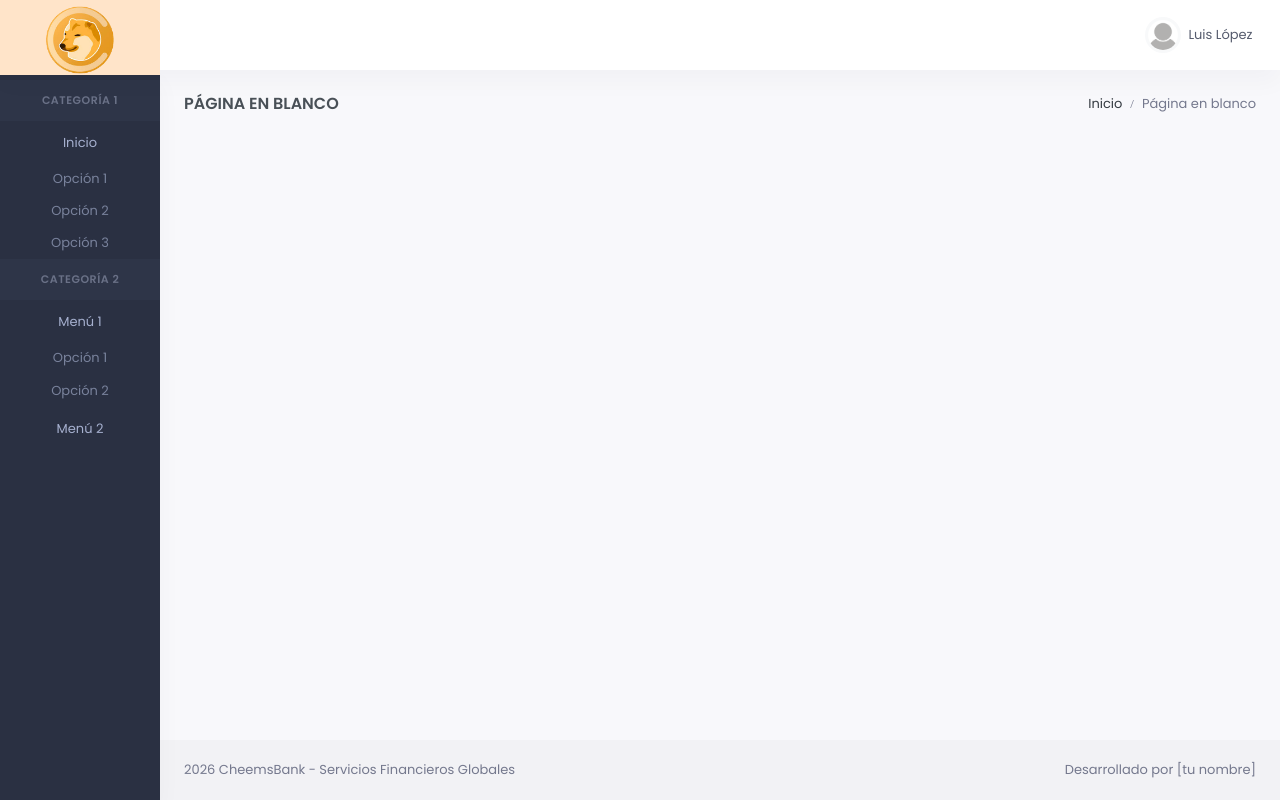
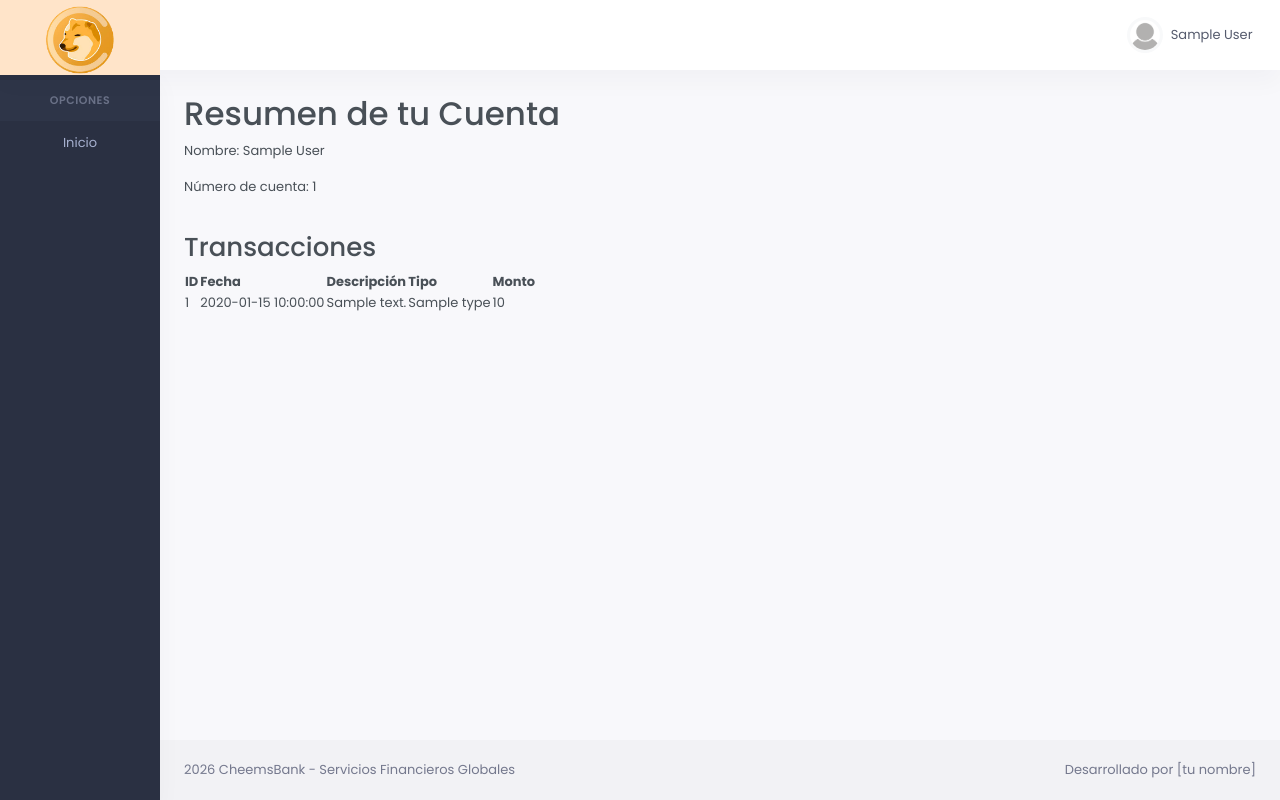
Before and after one commit to derektorres/dogobank, a Flask app: template templates/welcome.html in a window 1280 px wide. Run offline with Flask 3, Linux system fonts and the light colour scheme; a user stored in the database is signed in; tables that the repository leaves empty or names only in its code hold one stand-in row (values such as "Sample post"); the template is opened without the code that fills it: most values are stand-ins (such as "Sample title", 1, 10 or a date in 2020); some libraries are stand-ins or nearby versions.

Commit message:
se agrego el historial de transacciones

```diff
--- a/app.py
+++ b/app.py
@@ -1,7 +1,8 @@
 from flask import Flask, render_template, request, jsonify, redirect, url_for
 from entities.user import User
-from flask_login import LoginManager, login_user, login_required, logout_user
+from flask_login import LoginManager, login_user, login_required, logout_user, current_user
 from dotenv import load_dotenv
+from entities.account import Account
 import os
 
 load_dotenv()
@@ -23,7 +24,8 @@ def signup():
 @app.route('/welcome')
 @login_required
 def welcome():
-    return render_template('welcome.html')
+    account = Account.get_account_by_user(current_user.id)
+    return render_template('welcome.html', account=account)
 
 @app.route('/api/users', methods=["POST"])
 def create_user():
--- /dev/null
+++ b/enums/transaction_type.py
@@ -0,0 +1,4 @@
+from enum import Enum
+class TransactionType(Enum):
+    INCOME = 1
+    EXPENSE = 2
--- a/templates/welcome.html
+++ b/templates/welcome.html
@@ -45,19 +45,16 @@
                             data-bs-toggle="dropdown" aria-haspopup="true" aria-expanded="false">
                                 <img class="rounded-circle header-profile-user" src="{{ url_for('static', filename='images/users/default.png')}}"
                                     alt="Header Avatar">
-                                <span class="d-none d-xl-inline-block ms-1" key="t-henry">Luis López</span>
+                                <span class="d-none d-xl-inline-block ms-1" key="t-henry">{{ current_user.name}}</span>
                                 <i class="mdi mdi-chevron-down d-none d-xl-inline-block"></i>
                             </button>
                             <div class="dropdown-menu dropdown-menu-end">
                                 <a class="dropdown-item" href="#"><i class="bx bx-user font-size-16 align-middle me-1"></i> <span key="t-profile">Mi perfil</span></a>
                                 <a class="dropdown-item" href="#"><i class="bx bx-key font-size-16 align-middle me-1"></i> <span key="t-lock-screen">Cambiar mi contraseña</span></a>
                                 <div class="dropdown-divider"></div>
-                                <a class="dropdown-item text-danger" href="#"><i class="bx bx-power-off font-size-16 align-middle me-1 text-danger"></i> <span key="t-logout">Cerrar sesión</span></a>
+                                <a class="dropdown-item text-danger" href="{{ url_for('logout')}}"><i class="bx bx-power-off font-size-16 align-middle me-1 text-danger"></i> <span key="t-logout">Cerrar sesión</span></a>
                             </div>
                         </div>
-                    </div>
-
-
                     </div>
                 </div>
             </header>
@@ -66,35 +63,11 @@
                 <div data-simplebar class="h-100">
                     <div id="sidebar-menu">
                         <ul class="metismenu list-unstyled" id="side-menu">
-                            <li class="menu-title" key="t-menu">Categoría 1</li>
+                            <li class="menu-title" key="t-menu">Opciones</li>
                             <li>
                                 <a href="javascript: void(0);" class="has-arrow waves-effect">
                                     <i class="bx bx-home-circle"></i>
                                     <span key="t-dashboards">Inicio</span>
-                                </a>
-                                <ul class="sub-menu" aria-expanded="false">
-                                    <li><a href="#" key="t-default">Opción 1</a></li>
-                                    <li><a href="#" key="t-saas">Opción 2</a></li>
-                                    <li><a href="#" key="t-crypto">Opción 3</a></li>
-                                </ul>
-                            </li>
-
-                            <li class="menu-title" key="t-apps">Categoría 2</li>
-
-                            <li>
-                                <a href="javascript: void(0);" class="has-arrow waves-effect">
-                                    <i class="bx bx-calendar"></i>
-                                    <span key="t-dashboards">Menú 1</span>
-                                </a>
-                                <ul class="sub-menu" aria-expanded="false">
-                                    <li><a href="#" key="t-tui-calendar">Opción 1</a></li>
-                                    <li><a href="#" key="t-full-calendar">Opción 2</a></li>
-                                </ul>
-                            </li>
-                            <li>
-                                <a href="#" class="waves-effect">
-                                    <i class="bx bx-chat"></i>
-                                    <span key="t-chat">Menú 2</span>
                                 </a>
                             </li>
                         </ul>
@@ -103,41 +76,43 @@
             </div>
 
             <div class="main-content">
-
                 <div class="page-content">
                     <div class="container-fluid">
 
-                        <div class="row">
-                            <div class="col-12">
-                                <div class="page-title-box d-sm-flex align-items-center justify-content-between">
-                                    <h4 class="mb-sm-0 font-size-18">Página en blanco</h4>
+                        <h1>Resumen de tu Cuenta</h1>
+                        <p>Nombre: {{ current_user.name }}</p>
+                        <p>Número de cuenta: {{ account.number }}</p>
 
-                                    <div class="page-title-right">
-                                        <ol class="breadcrumb m-0">
-                                            <li class="breadcrumb-item"><a href="javascript: void(0);">Inicio</a></li>
-                                            <li class="breadcrumb-item active">Página en blanco</li>
-                                        </ol>
-                                    </div>
-                                </div>
-                            </div>
-                        </div>
-                    </div>
-                </div>
+                        <br>
 
-                <div class="modal fade transaction-detailModal" tabindex="-1" role="dialog" aria-labelledby="transaction-detailModalLabel" aria-hidden="true">
-                    <div class="modal-dialog modal-dialog-centered" role="document">
-                        <div class="modal-content">
-                            <div class="modal-header">
-                                <h5 class="modal-title" id="transaction-detailModalLabel">Título de modal</h5>
-                                <button type="button" class="btn-close" data-bs-dismiss="modal" aria-label="Close"></button>
-                            </div>
-                            <div class="modal-body">
+                        <h2>Transacciones</h2>
+                        <table>
+                            <thead>
+                                <tr>
+                                    <th>ID</th>
+                                    <th>Fecha</th>
+                                    <th>Descripción</th>
+                                    <th>Tipo</th>
+                                    <th>Monto</th>
+                                </tr>
+                            </thead>
+                            <tbody>
+                                {% for t in account.transaction %}
+                                <tr>
+                                    <td>{{ t.id }}</td>
+                                    <td>{{ t.date }}</td>
+                                    <td>{{ t.description }}</td>
+                                    <td>{{ t.type.name if t.type.name else t.type }}</td>
+                                    <td>{{ t.amount }}</td>
+                                </tr>
+                                {% else %}
+                                <tr>
+                                    <td colspan="5">No hay transacciones registradas.</td>
+                                </tr>
+                                {% endfor %}
+                            </tbody>
+                        </table>
 
-                            </div>
-                            <div class="modal-footer">
-                                <button type="button" class="btn btn-secondary" data-bs-dismiss="modal">Cerrar</button>
-                            </div>
-                        </div>
                     </div>
                 </div>
 
@@ -156,9 +131,7 @@
                     </div>
                 </footer>
             </div>
-
         </div>
-
 
         <div class="rightbar-overlay"></div>
 
```
Also changed, not shown: entities/account.py (added, +36 -0 lines), entities/transaction.py (added, +39 -0 lines), entities/user.py (line endings or trailing spaces).
